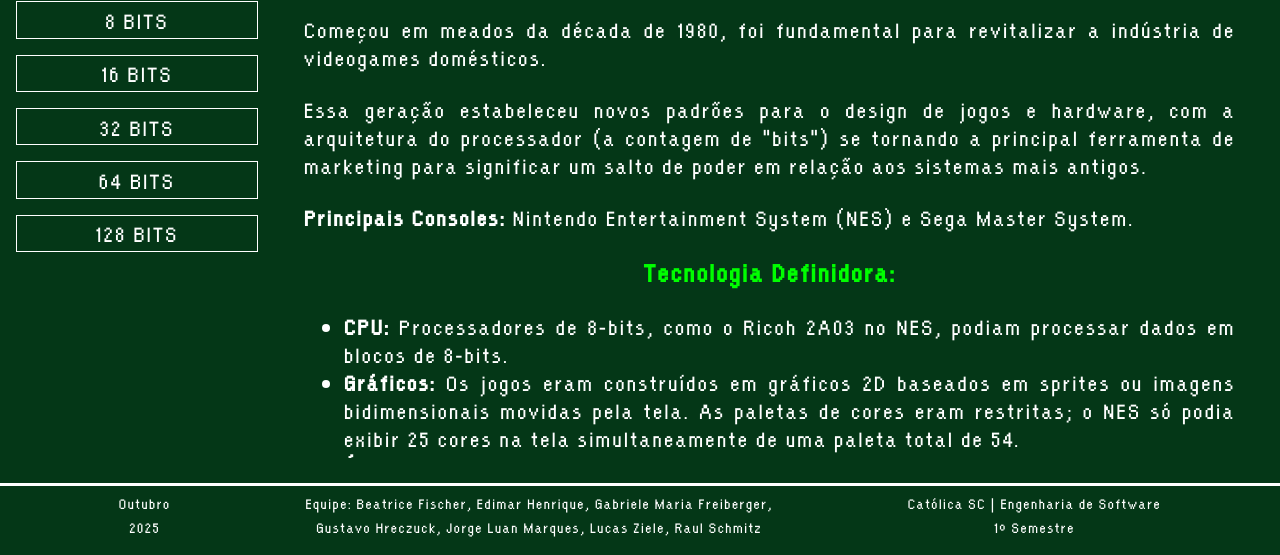
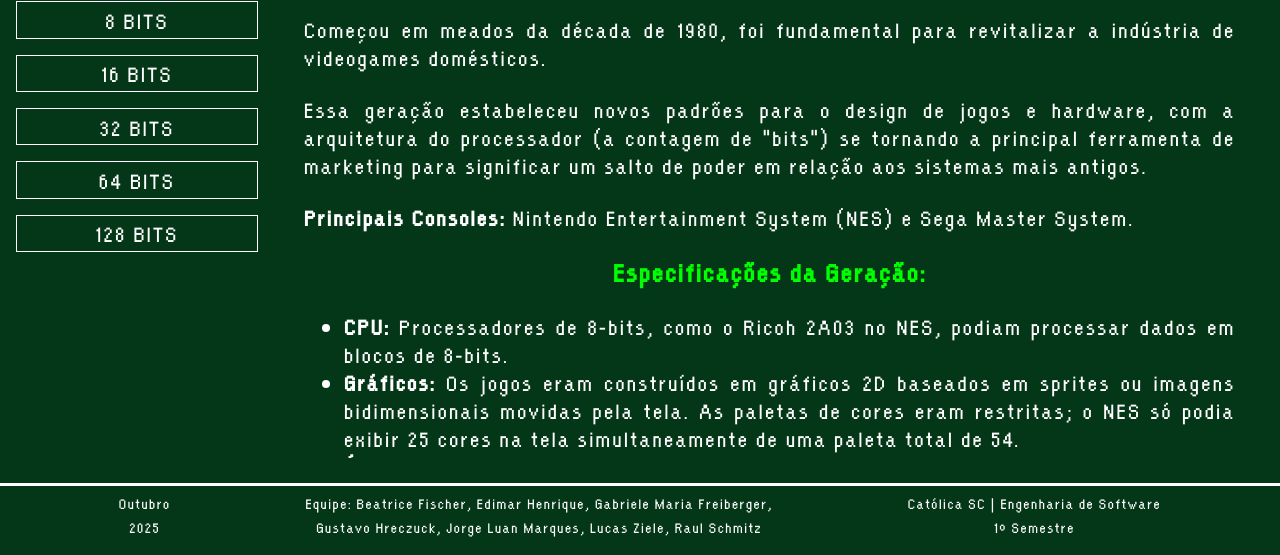
Before and after one commit to Jaguara713/historia_videogame_catolica, a plain HTML site: page 8bits.html in a window 1280 px wide. Shown: the part 252-807 px from the top of the page. Drawn offline with Linux system fonts and the light colour scheme.

Commit message:
Update 8bits.html

```diff
--- a/8bits.html
+++ b/8bits.html
@@ -53,7 +53,7 @@
           (NES) e Sega Master System.
         </p>
 
-        <h3 class="tituloConteudo txtVerde">Tecnologia Definidora:</h3>
+        <h3 class="tituloConteudo txtVerde">Especificações da Geração:</h3>
         <ul>
           <li>
             <strong>CPU:</strong> Processadores de 8-bits, como o Ricoh 2A03 no
```
